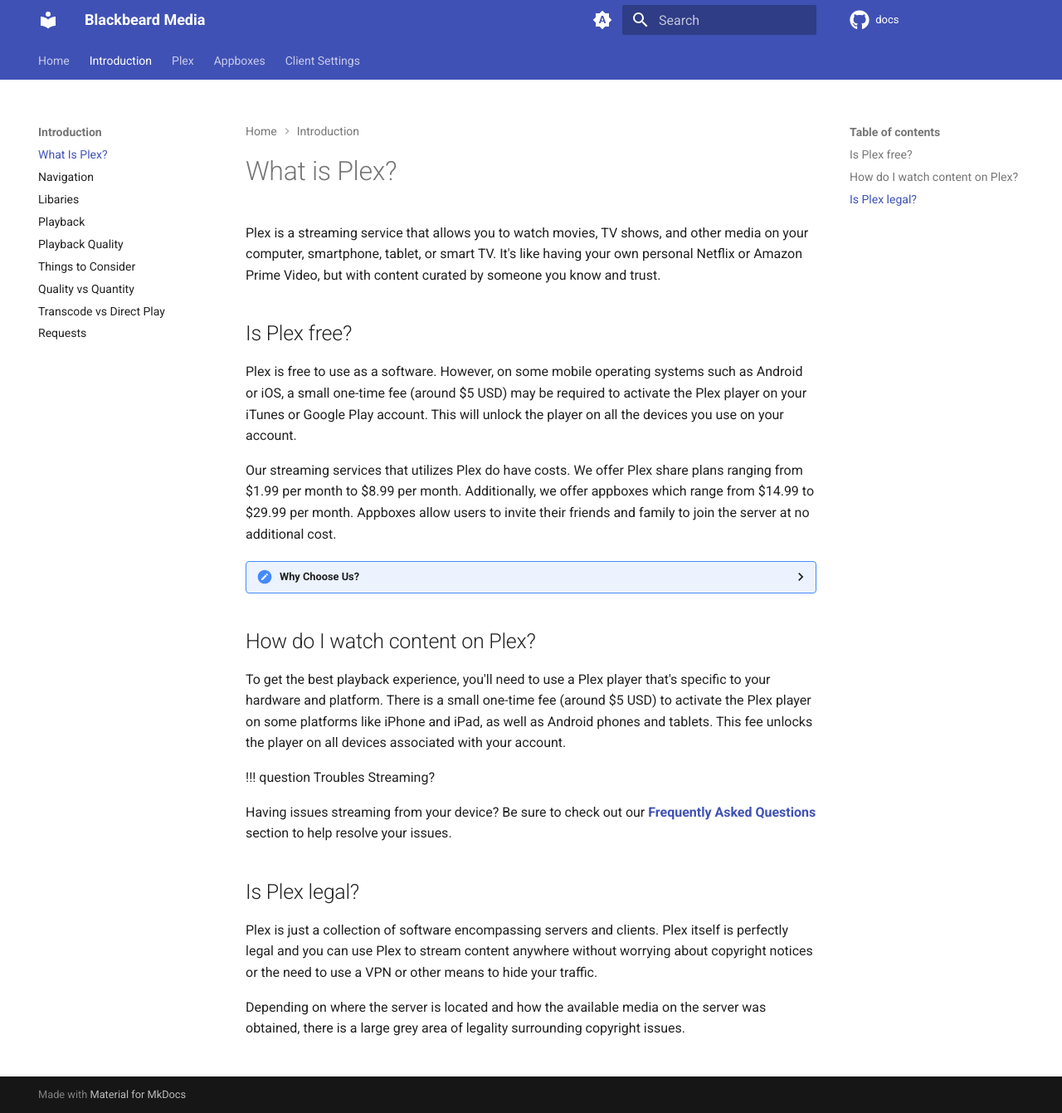
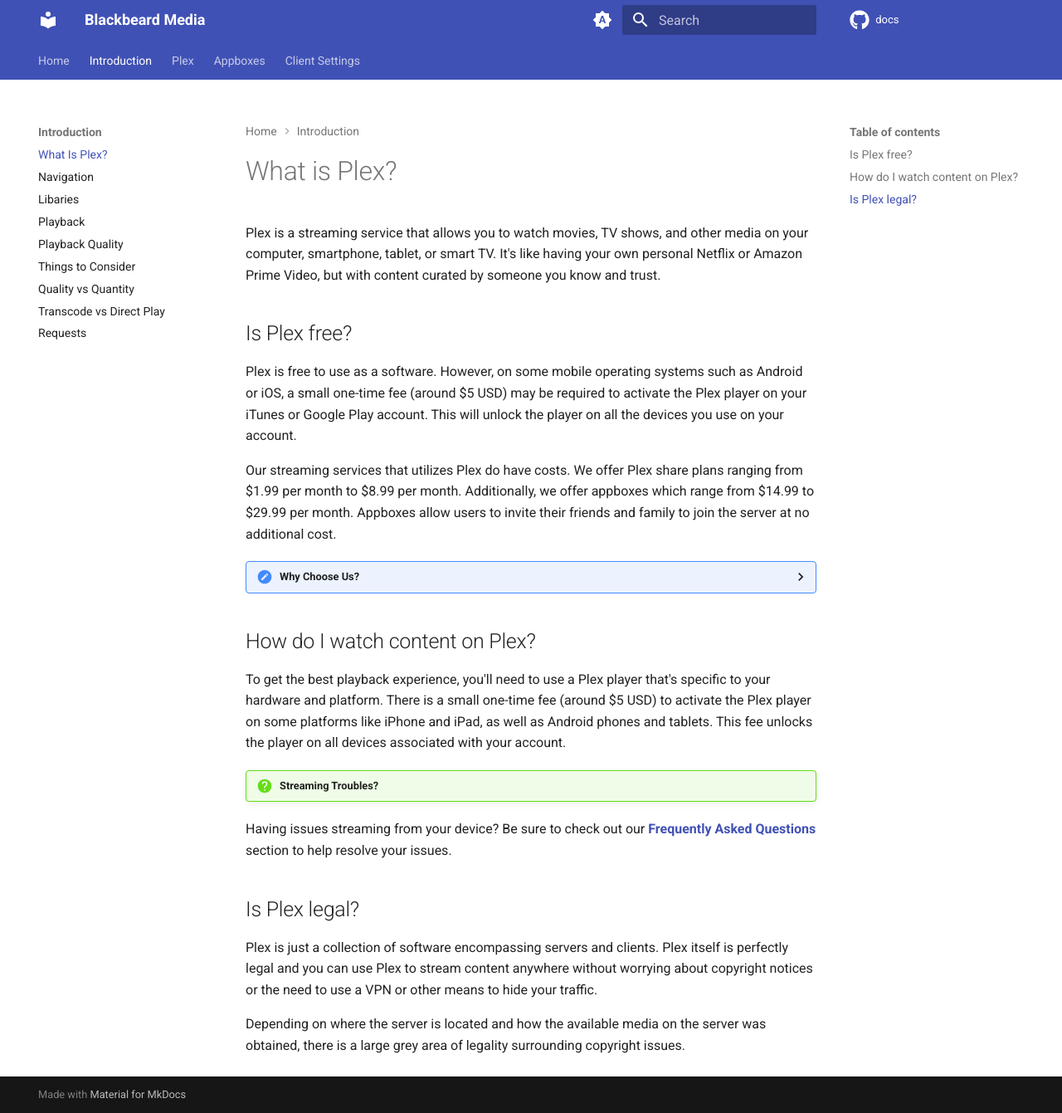
Before and after one commit to neomedia6989/docs-2, an MkDocs documentation site: the page built from docs/introduction/what-is-plex.md, in a window 1280 px wide and 1341 px high. Shown: the whole window at 83% size. Built offline with MkDocs 1.6.1 and Material for MkDocs 9.7.7, drawn with Linux system fonts in a browser that asks for light colours; comment, search, counter and statistics services are not loaded.

Commit message:
Update what-is-plex.md

```diff
--- a/docs/introduction/what-is-plex.md
+++ b/docs/introduction/what-is-plex.md
@@ -25,7 +25,7 @@
 ## How do I watch content on Plex?
 To get the best playback experience, you'll need to use a Plex player that's specific to your hardware and platform. There is a small one-time fee (around $5 USD) to activate the Plex player on some platforms like iPhone and iPad, as well as Android phones and tablets. This fee unlocks the player on all devices associated with your account.
 
-!!! question Troubles Streaming?
+!!! question "Streaming Troubles?"
 
   Having issues streaming from your device? Be sure to check out our **[Frequently Asked Questions](#)** section to help resolve your issues.
 
```
